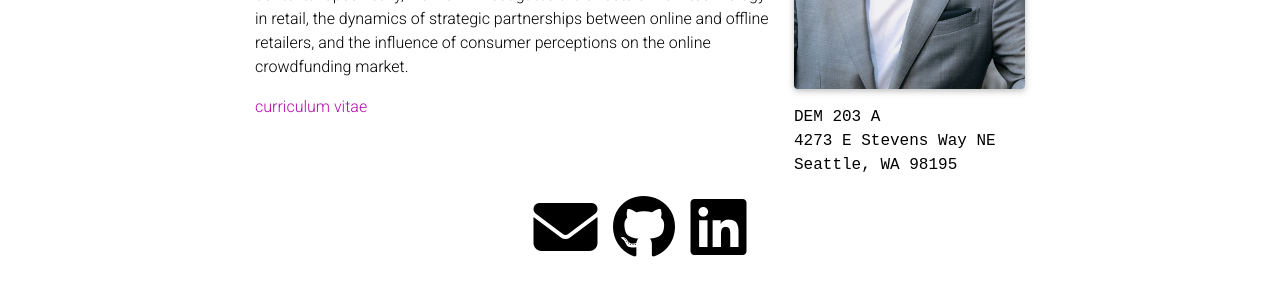
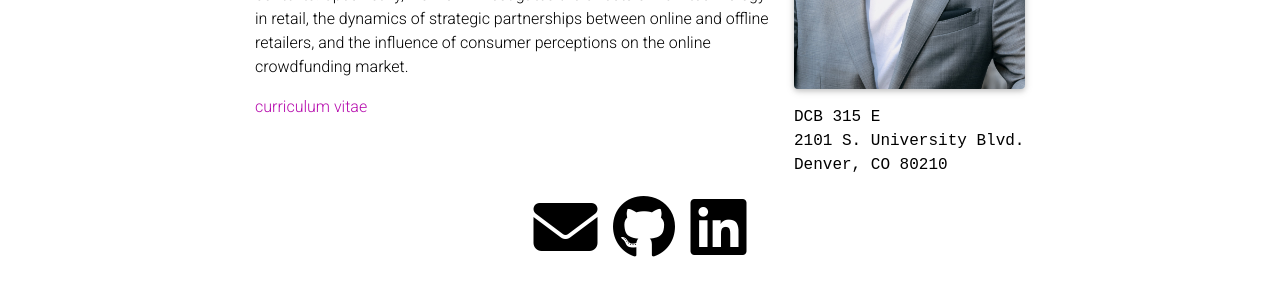
Before and after one commit to MingruiRayZhang/MingruiRayZhang.github.io, a Jekyll site: the page built from _pages/about.md, in a window 1280 px wide. Shown: the part 450-750 px from the top of the page. Built offline with Jekyll 4.4.1, drawn with Linux system fonts in a browser that asks for light colours; comment, search, counter and statistics services are not loaded; a style sheet for code colours, icons or effects is not loaded.

Commit message:
Update about.md

```diff
--- a/_pages/about.md
+++ b/_pages/about.md
@@ -9,9 +9,9 @@ profile:
   image: ZZ-re-8c.jpg
   image_circular: false # crops the image to make it circular
   address: >
-    <p>DEM 203 A</p>
-    <p>4273 E Stevens Way NE</p>
-    <p>Seattle, WA 98195</p>
+    <p>DCB 315 E</p>
+    <p>2101 S. University Blvd.</p>
+    <p>Denver, CO 80210</p>
 
 news: false  # includes a list of news items
 latest_posts: false  # includes a list of the newest posts
```
